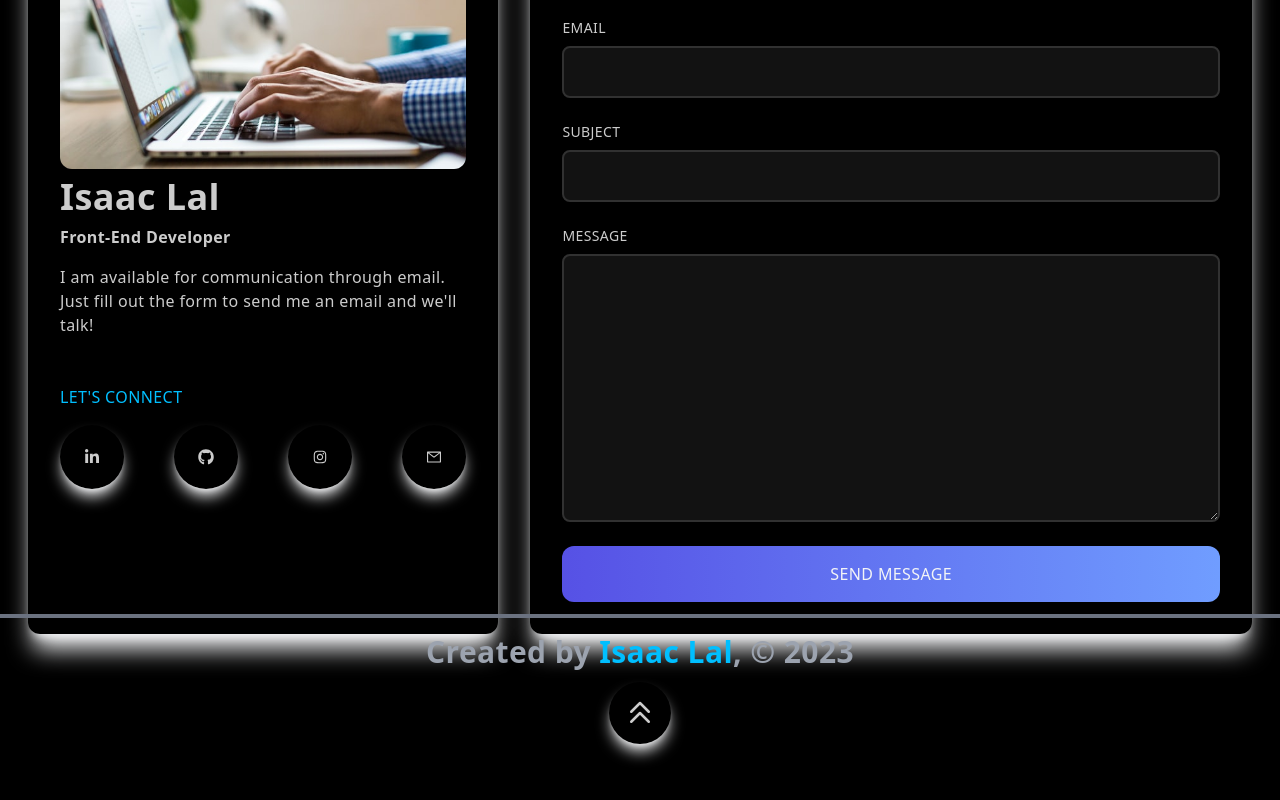
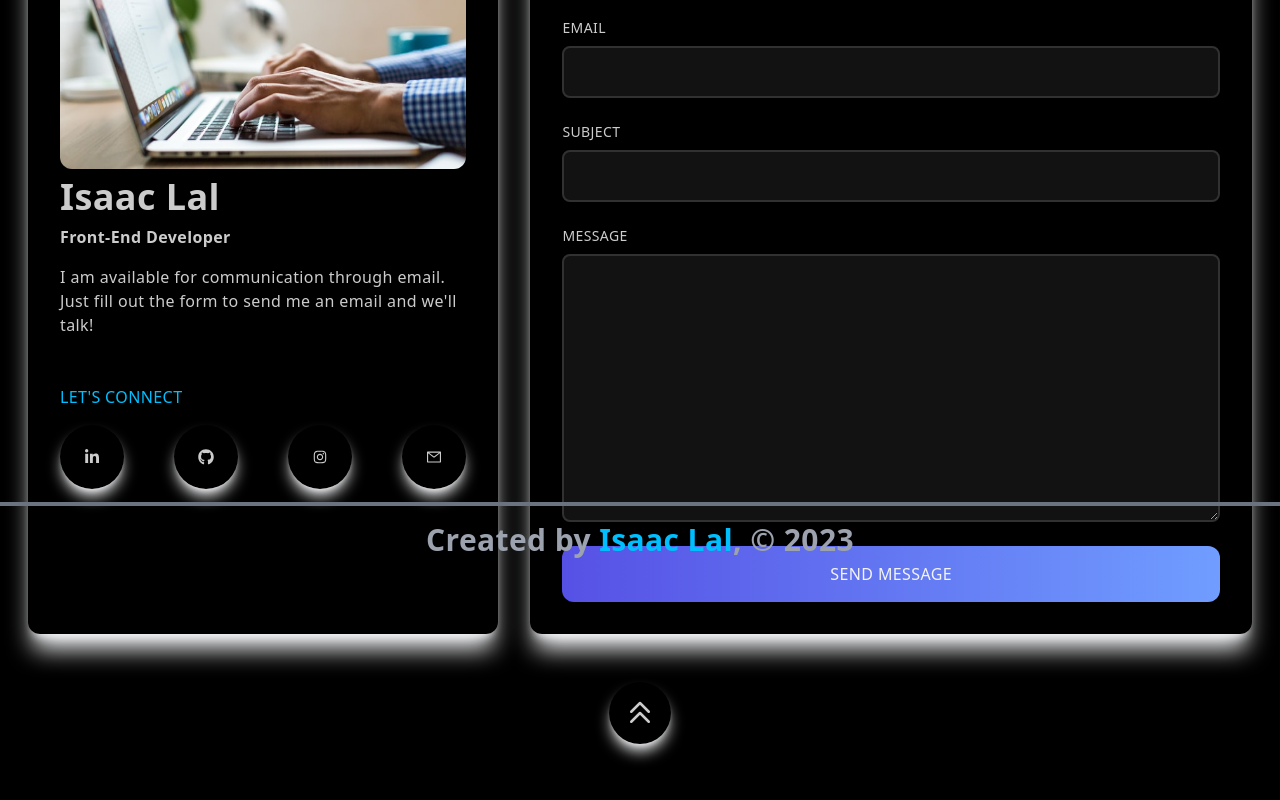
Before and after one commit to isaac-lal/portfolio-website, a React (Vite) app: page / in a window 1280 px wide. Shown: the part 3742-4542 px from the top of the page. Built offline with nearby package versions, Linux system fonts and the light colour scheme; the HTML template or start-up script is replaced by a standard one.

Commit message:
changed footer design and icon again

```diff
--- a/index.html
+++ b/index.html
@@ -2,7 +2,7 @@
 <html lang="en">
   <head>
     <meta charset="UTF-8" />
-    <link rel="icon" type="image/svg+xml" href="/vite.svg" />
+    <link rel="icon" type="image/svg+xml" href="/rainy-nyc.jpg" />
     <meta name="viewport" content="width=device-width, initial-scale=1.0" />
     <title>Isaac Lal's Portfolio</title>
   </head>
--- a/src/components/Footer.jsx
+++ b/src/components/Footer.jsx
@@ -3,18 +3,17 @@
 const Footer = () => {
   return (
     <div className='flex flex-col'>
-      <footer
+      <div
         className='
-        translate-y-28
+        sticky
              text-3xl text-gray-400 text-center
              font-bold
              border-t-4 border-gray-500
-             inset-x-0
              bottom-0
              p-4'
       >
         Created by <span className='text-[#00bfff]'>Isaac Lal</span>, © 2023
-      </footer>
+      </div>
     </div>
   );
 };
```
Also changed, not shown: public/rainy-nyc.jpg (added).
